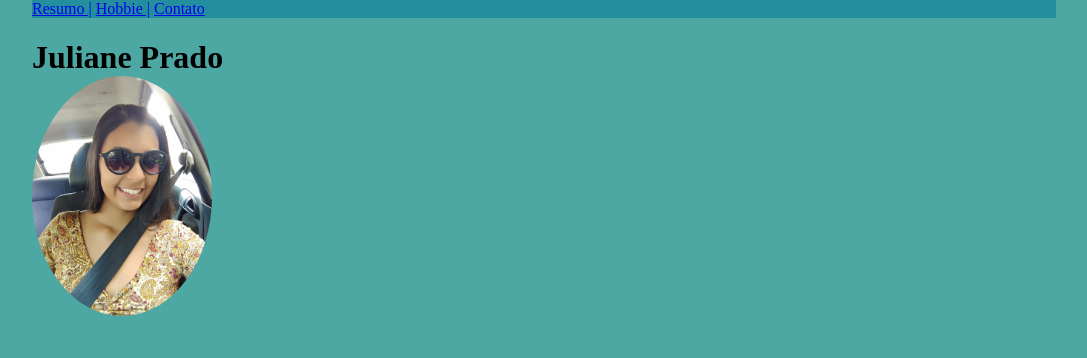
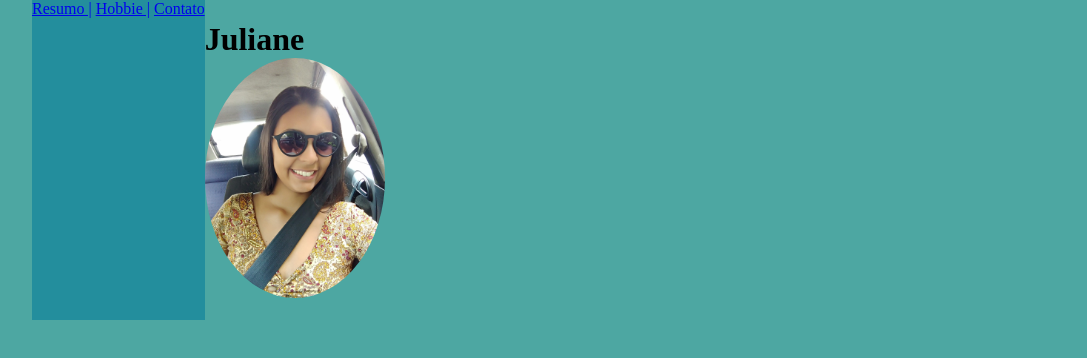
Before and after one commit to JulianePrado/novo-envio-projeto, a plain HTML site: page index.html in a window 1280 px wide. Shown: the whole page, without its empty margins (96-1183 px from the left). Drawn offline with Linux system fonts and the light colour scheme.

Commit message:
novo-envio-projeto2

```diff
--- a/css/styles.css
+++ b/css/styles.css
@@ -1,4 +1,5 @@
 body{
+    display: flex;
     background-color: rgba(38, 148, 142, 0.815);
     margin-right: 10%;
     margin-left: 10%;
@@ -20,6 +21,8 @@ ul{
     margin: 0;
     padding: 0;
     background-color: rgba(3, 123, 153, 0.562);
+}
 
-
-}
+.flex-container {
+    align-items: stretch | flex-start | flex-end | center | baseline;
+  }
--- a/index.html
+++ b/index.html
@@ -5,20 +5,22 @@
         <title>Juliane Prado</title>
         <link href="css/styles.css" rel="stylesheet">
         <ul>
+
             <a href="resumo.html"> Resumo |</a>
             <a href="hobbie.html"> Hobbie |</a>
             <a href="contato.html">Contato</a>
+
         </ul>
     </head>
 
         <body>
-
-
-        <h1>
-                <span>Juliane Prado</span>
+            <h1>
+                <span class="primeiro">
+                <span>Juliane </span>
                 <center>
                 <span><img src="imagem/foto1.jpg">
                 </center>
+
             </h1>
 
 
```
Also changed, not shown: resumo.html (+7 -7 lines).
